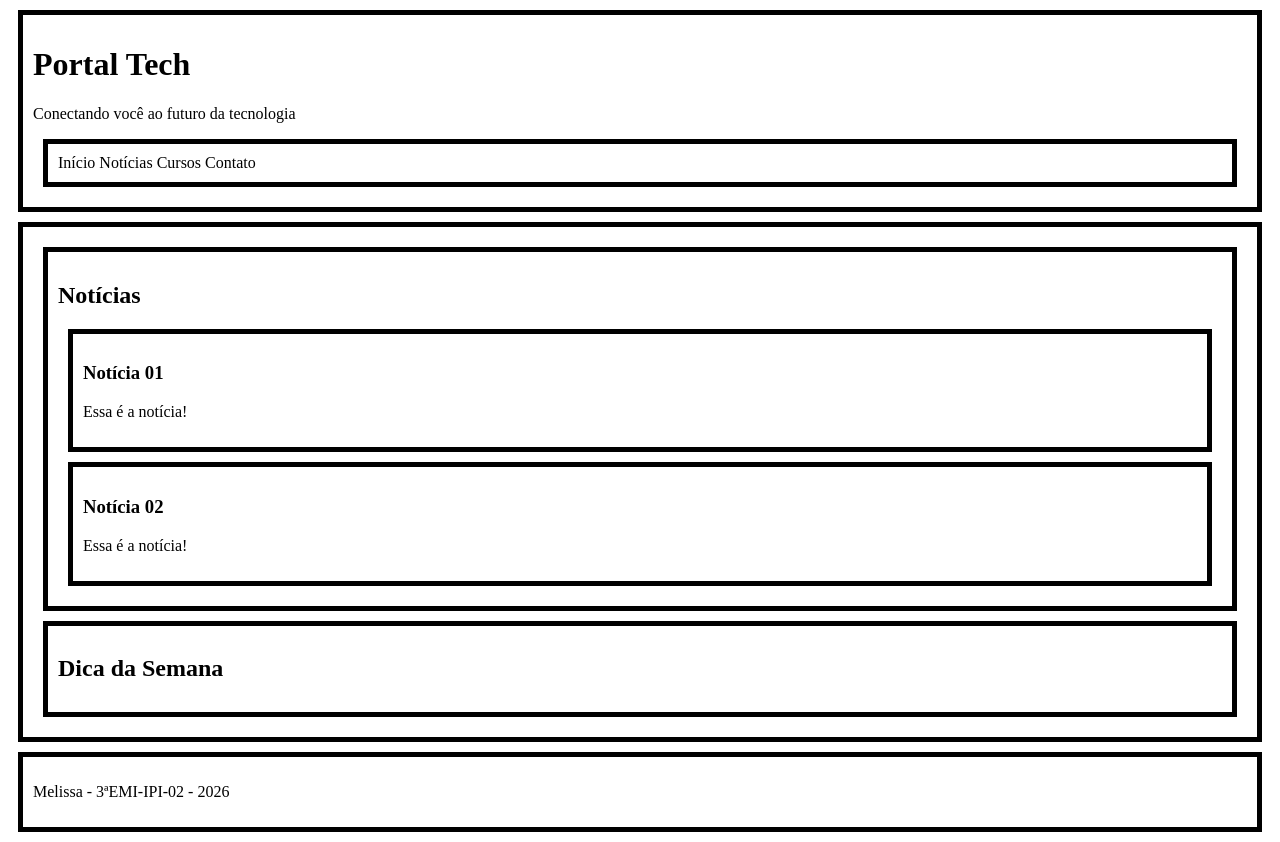
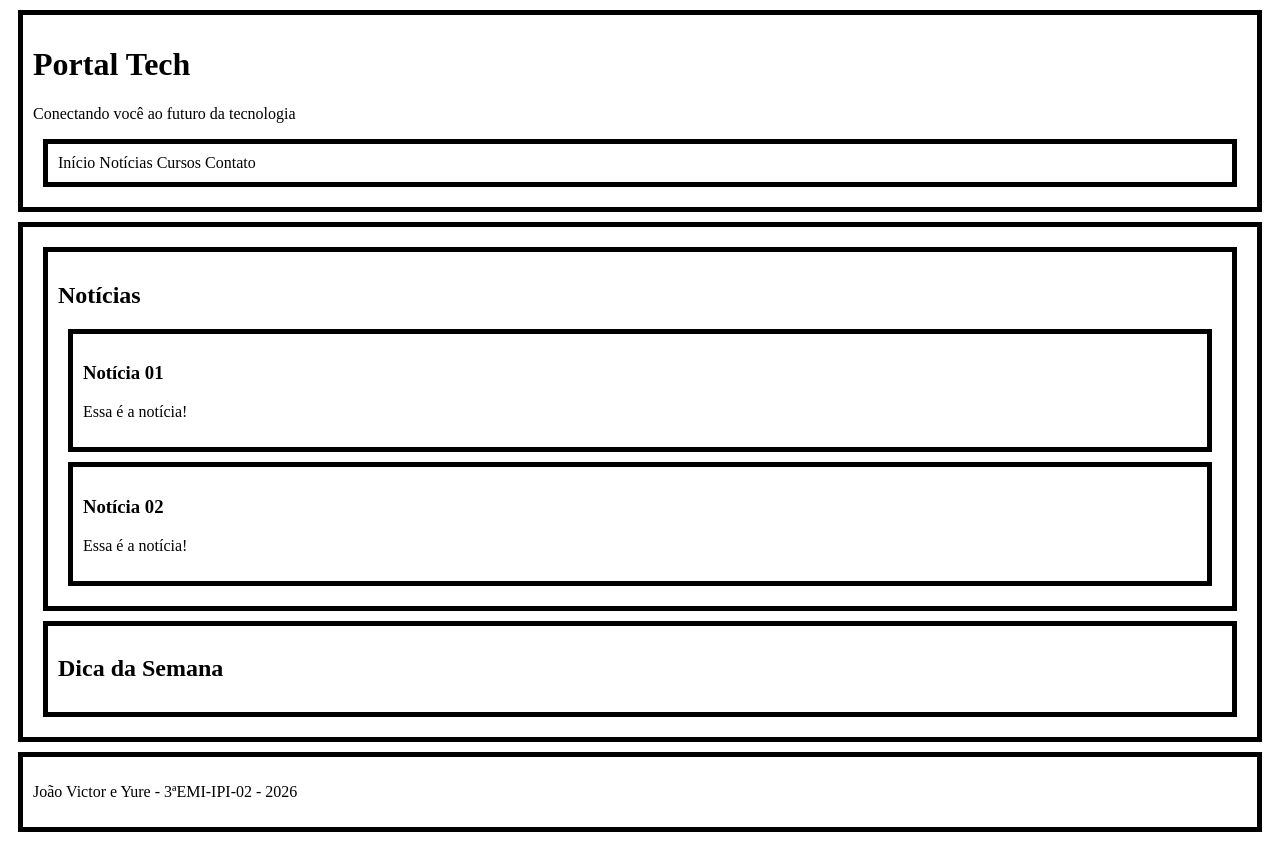
Before and after one commit to CEEMTI-BG-prof-Melissa/1-trimestre-2026-joao-victor-s-holz-1, a plain HTML site: page index.html in a window 1280 px wide. Drawn offline with Linux system fonts and the light colour scheme.

Commit message:
Update index.html

```diff
--- a/index.html
+++ b/index.html
@@ -41,7 +41,7 @@
             </header>
         </header>
         <header>
-            <p> Melissa - 3ªEMI-IPI-02 - 2026 </p>
+            <p> João Victor e Yure - 3ªEMI-IPI-02 - 2026 </p>
         </header>
     </body>
 </html>
```
